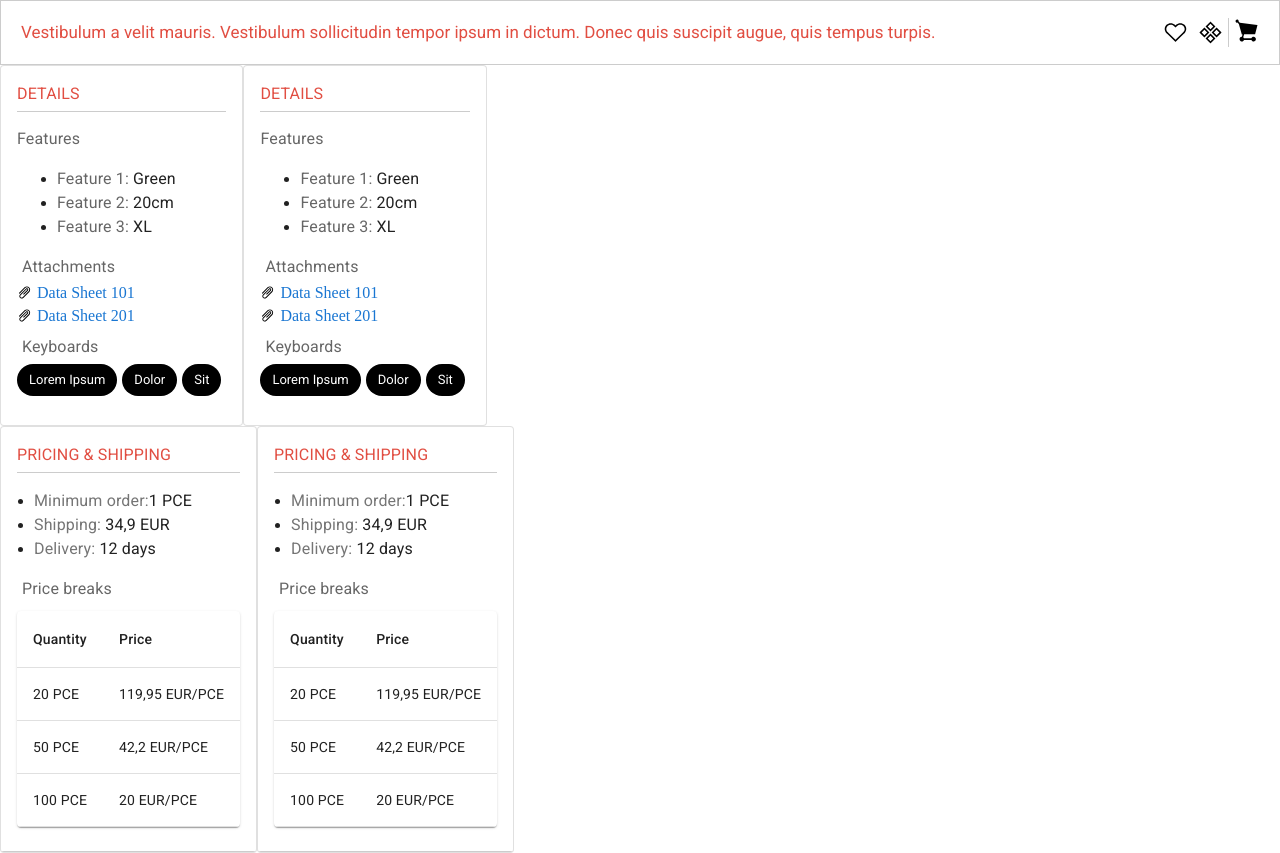
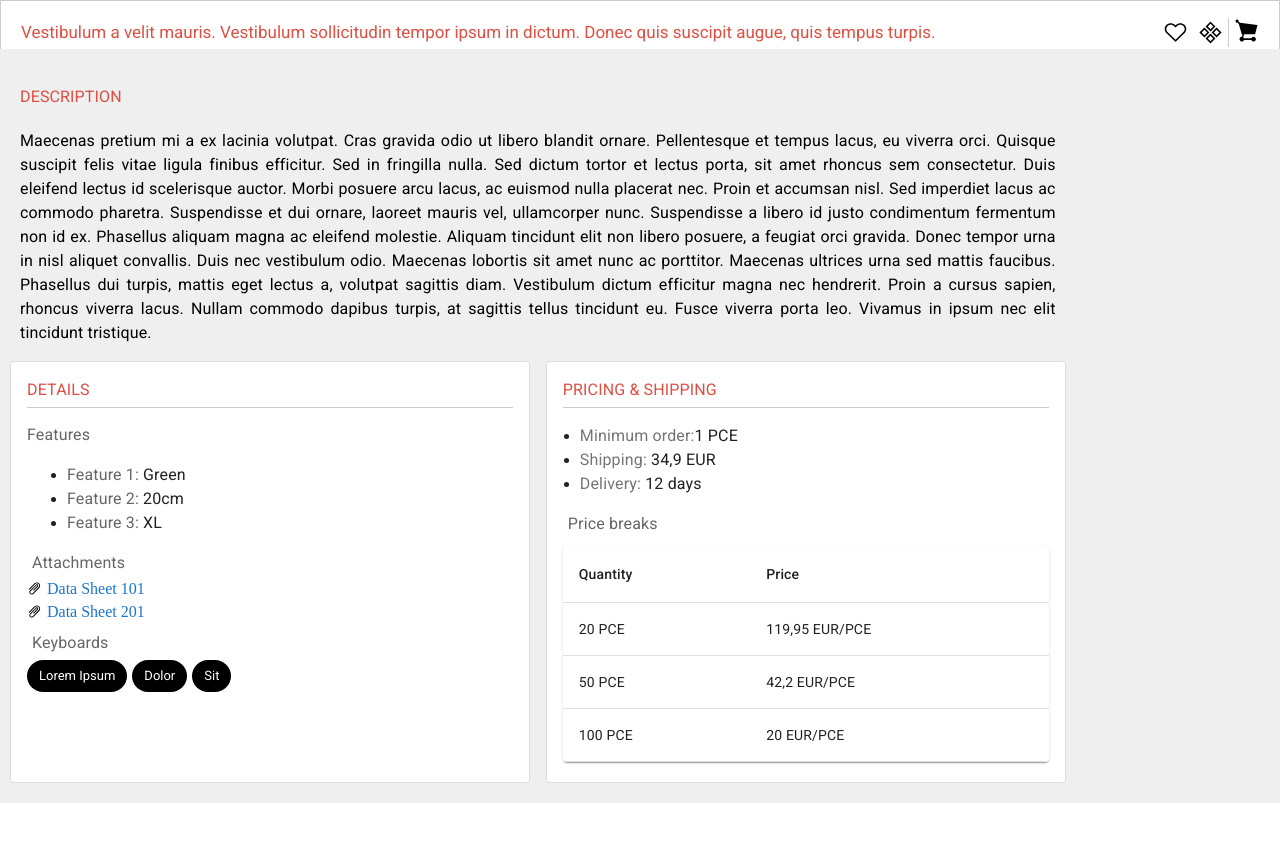
Before and after one commit to AbdulAhadSiddiqui11/jaggaer-frontend-assignment, a React app: page / in a window 1280 px wide. After the commit the page ends 803 px from the top, so only its background shows below. Built offline with nearby package versions, Linux system fonts and the light colour scheme.

Commit message:
Footer component

```diff
--- a/src/App.jsx
+++ b/src/App.jsx
@@ -5,21 +5,13 @@ import DetailsCard from "./components/DetailsCard";
 import PricingAndShippingCard from "./components/PricingAndShippingCard";
 
 import data from "../resources/data/data.json";
+import Footer from "./components/Footer";
 
 const App = () => {
   return (
     <div className="app">
       <HeaderBar />
-      <div style={{display: 'flex', flexWrap: 'wrap'}}>
-        <DetailsCard data={data} />
-        <DetailsCard data={data}/>
-      </div>
-
-      <div style={{display: 'flex', flexWrap: 'wrap'}}>
-        <PricingAndShippingCard data={data} />
-        <PricingAndShippingCard data={data}/>
-      </div>
-
+      <Footer description={data.article.description_long} data={data} />
     </div>
   );
 };
--- a/src/components/DetailsCard.jsx
+++ b/src/components/DetailsCard.jsx
@@ -56,7 +56,7 @@ const DetailsCard = ({ data }) => {
   };
 
   return (
-    <Card variant="outlined">
+    <Card variant="outlined" style={{ height: '420px' }}>
       <CardContent>
         <Typography
           component="div"
--- /dev/null
+++ b/src/components/Footer.jsx
@@ -0,0 +1,35 @@
+import React from "react";
+import { Typography, Grid } from "@mui/material";
+import DetailsCard from "./DetailsCard";
+import PricingAndShippingCard from "./PricingAndShippingCard";
+
+const Footer = ({ description, data }) => {
+  return (
+    <div style={{ backgroundColor: "#efefef", paddingBottom: '20px', paddingLeft: '10px'}}>
+      <Grid container spacing={2}>
+        <Grid item xs={12} md={10}>
+          <Typography
+            component="div"
+            style={{
+              color: "#e14e42",
+              padding: "20px 10px",
+            }}
+          >
+            DESCRIPTION
+          </Typography>
+          <Typography style={{ padding: "0 10px", textAlign: "justify" }}>
+            {description}
+          </Typography>
+        </Grid>
+        <Grid item xs={12} md={5}>
+          <DetailsCard data={data} />
+        </Grid>
+        <Grid item xs={12} md={5}>
+          <PricingAndShippingCard data={data} />
+        </Grid>
+      </Grid>
+    </div>
+  );
+};
+
+export default Footer;
--- a/src/components/PricingAndShippingCard.jsx
+++ b/src/components/PricingAndShippingCard.jsx
@@ -52,7 +52,7 @@ const PricingAndShippingCard = ({ data }) => {
   };
 
   return (
-    <Card variant="outlined">
+    <Card variant="outlined" style={{height: '420px'}}>
           <CardContent style={{ borderBottom: "1px solid #ccc" }}>
           <Typography
           component="div"
```
